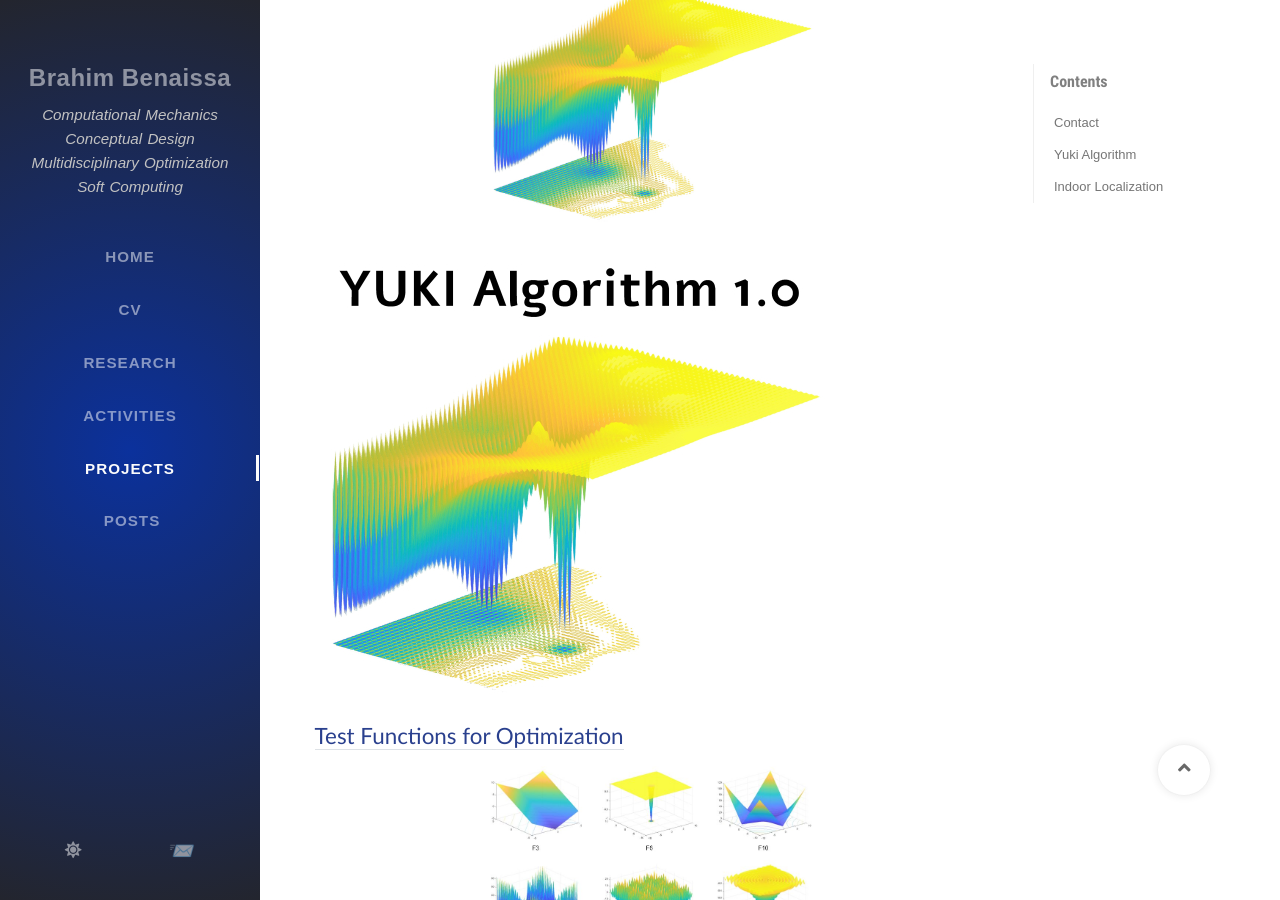
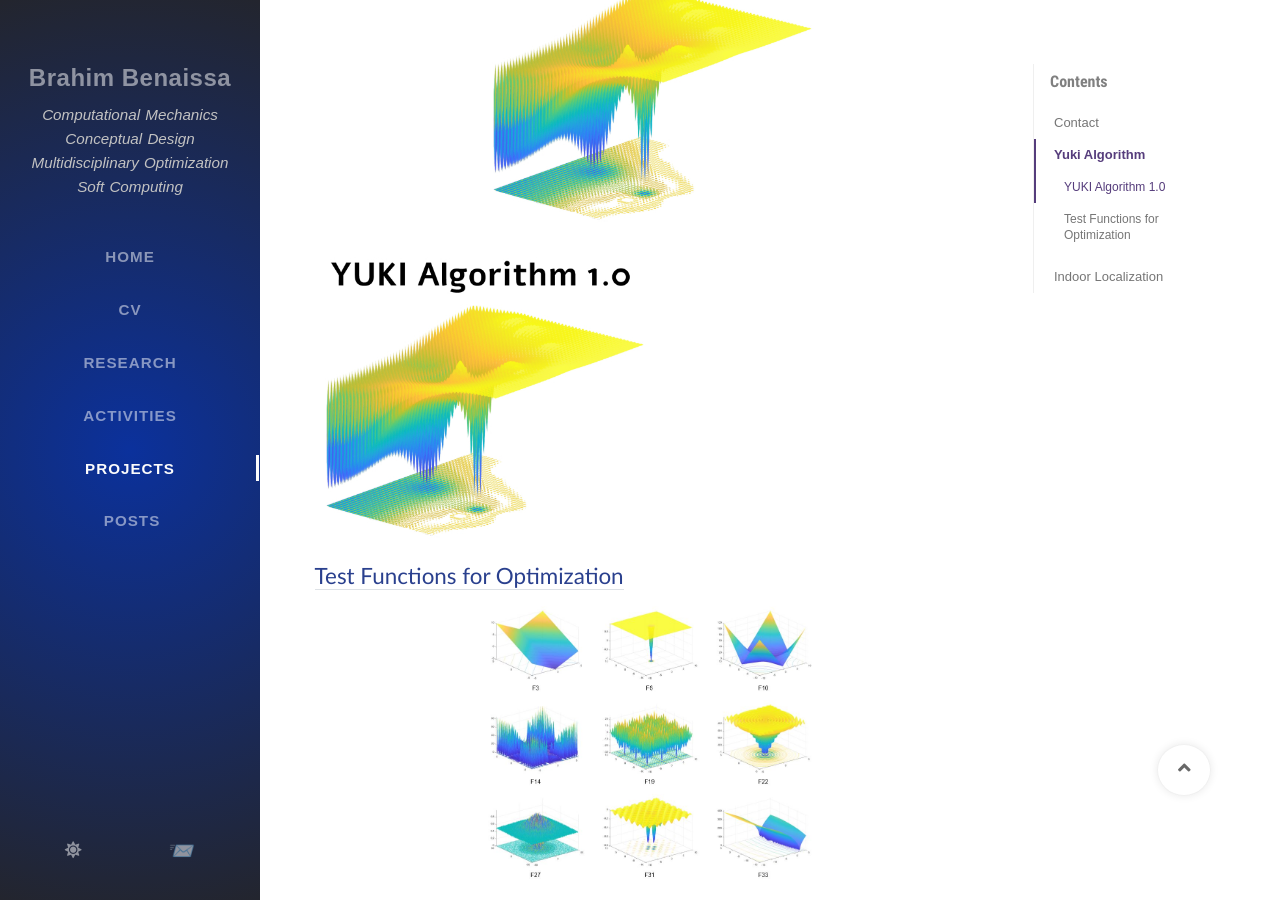
Before and after one commit to Brahim-Benaissa/Brahim-Benaissa.github.io, a Jekyll site: the page built from tabs/projects.md, in a window 1280 px wide and 900 px high, scrolled down 579 px. Built offline with Jekyll 4.4.1, drawn with Linux system fonts in a browser that asks for light colours; nearby versions of some CDN libraries; some web fonts are replaced; comment, search, counter and statistics services are not loaded.

Commit message:
Update projects.md

```diff
--- a/tabs/projects.md
+++ b/tabs/projects.md
@@ -31,9 +31,11 @@
 </p>
 
 <picture>
-  <source src="{{site.baseurl}}/assets/files/Projects/YUKI ALGORITHM 1.0/YA_F50_Dark.jpg" media="(prefers-color-scheme: dark)">
-  <img src="{{site.baseurl}}/assets/files/Projects/YUKI ALGORITHM 1.0/YA_F50.jpg">
+  <source src="{{site.baseurl}}/assets/files/Projects/YUKI ALGORITHM 1.0/YA_F50_Dark.jpg" width="50%" media="(prefers-color-scheme: dark)">
+  <img src="{{site.baseurl}}/assets/files/Projects/YUKI ALGORITHM 1.0/YA_F50.jpg" width="50%" >
 </picture>
+
+
 
 
 ## <a href="{{site.baseurl}}/posts/Optimization-Test-Functions"> Test Functions for Optimization </a>
```
